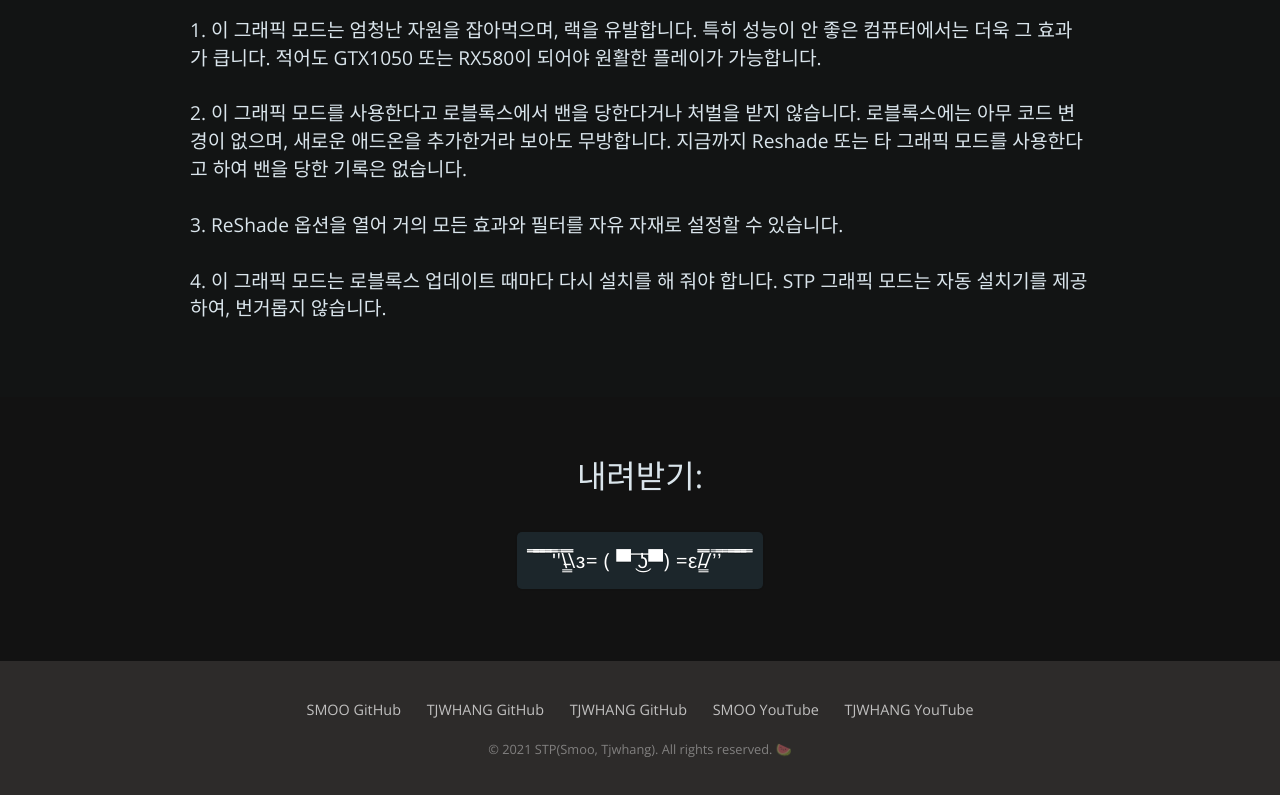
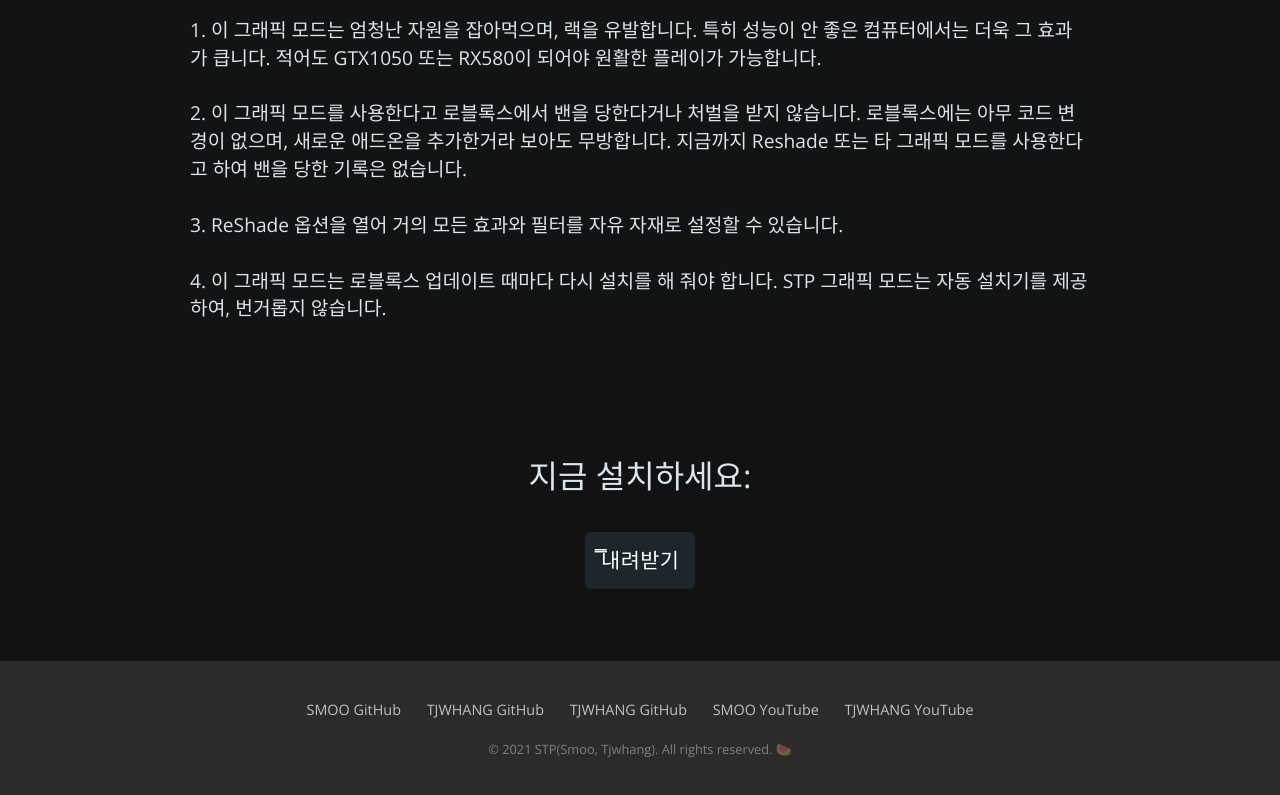
Before and after one commit to tmddn3070/tmddn3070.github.io, a plain HTML site: page Roblox_Shaders_Mods/index.html in a window 1280 px wide. Shown: the part 777-1572 px from the top of the page. Drawn offline with nearby package versions, Linux system fonts and the light colour scheme.

Commit message:
Update index.html

```diff
--- a/Roblox_Shaders_Mods/index.html
+++ b/Roblox_Shaders_Mods/index.html
@@ -51,8 +51,8 @@
 
 <section class="text--center">
   <div class="container">
-    <h3>내려받기:</h3>
-    <a href="https://www.smoo.cf" class="btn">̿̿ ̿̿ ̿̿ ̿'̿'\̵͇̿̿\з= ( ▀ ͜͞ʖ▀) =ε/̵͇̿̿/’̿’̿ ̿ ̿̿ ̿̿ ̿̿</a>
+    <h3>지금 설치하세요:</h3>
+    <a href="https://www.smoo.cf" class="btn">̿̿내려받기</a>
   </div>
 </section>
 
```
